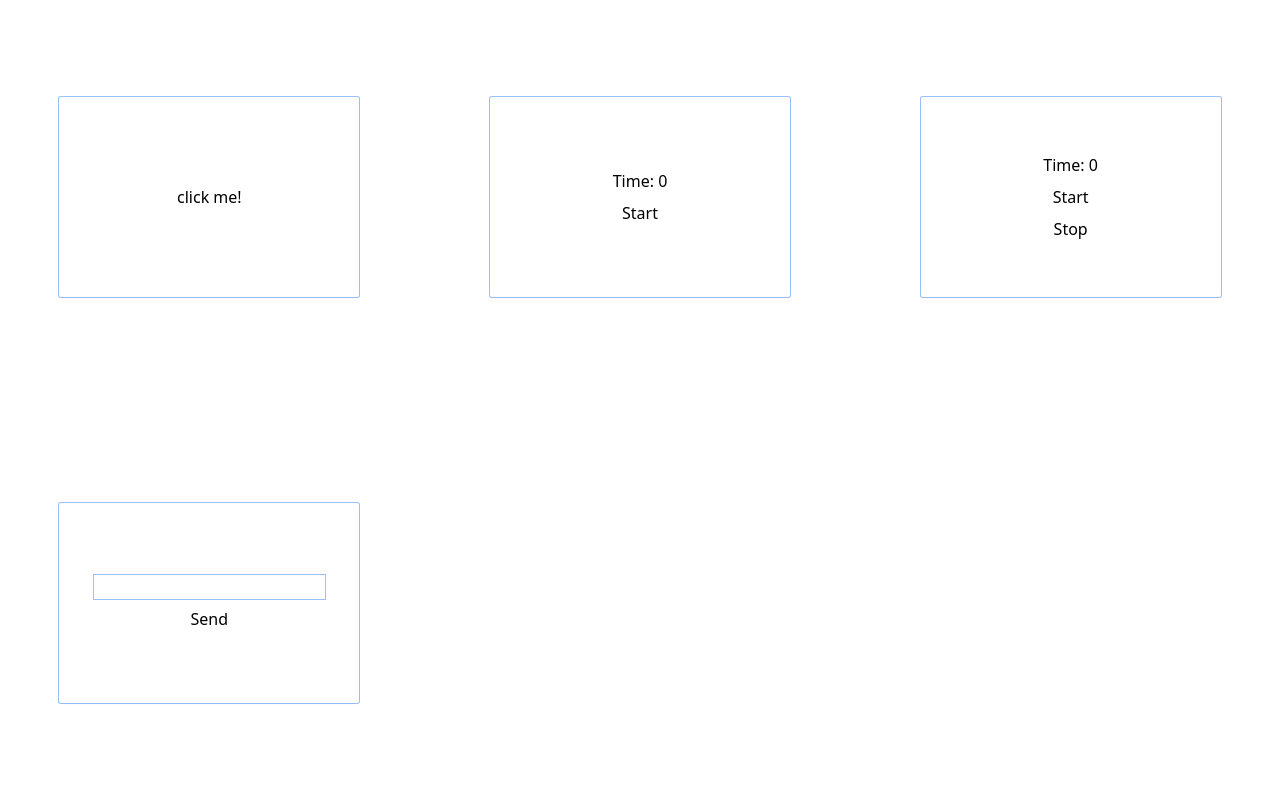
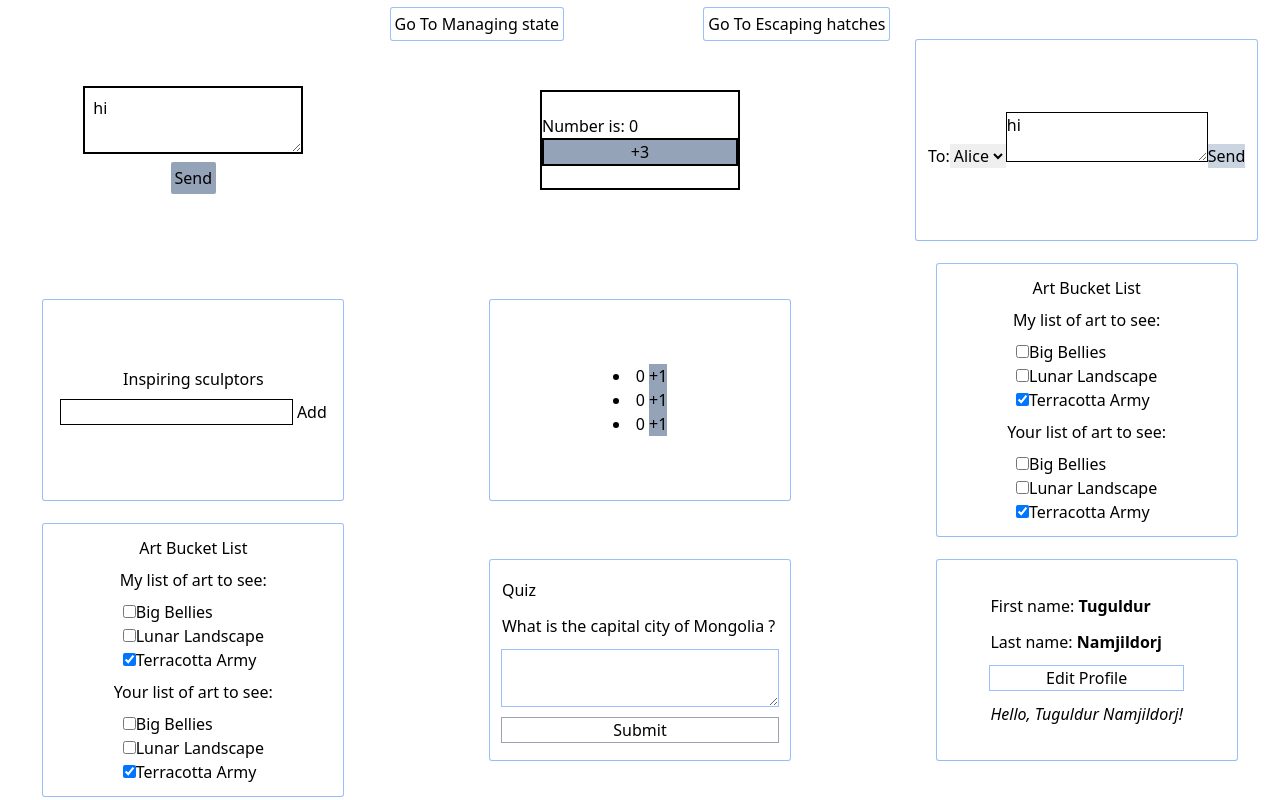
Before and after one commit to Tuugii0526/reactLearning, a Next.js app: page / in a window 1280 px wide. Built offline with nearby package versions, Linux system fonts and the light colour scheme.

Commit message:
divided into pages

```diff
--- /dev/null
+++ b/src/pages/escape-hatch/index.jsx
@@ -0,0 +1,26 @@
+import { Container } from "@/components/AddingInteractivity/Container"
+import FixABrokenChatInput from "@/components/EscapeHatches/ReferencingValuesWithRefs/FixABrokenChatInput"
+import { StopwatchOne } from "@/components/EscapeHatches/ReferencingValuesWithRefs/StopwatchOne"
+import { StopwatchTwo } from "@/components/EscapeHatches/ReferencingValuesWithRefs/StopwatchTwo"
+import Link from "next/link"
+
+ const Page=()=>{
+    return <div className="w-full h-screen grid grid-cols-1 justify-items-center items-center gap-[60px] overflow-scroll lg:grid-cols-3 md:grid-cols-2">
+         <div className="h-10 w-1/2 absolute inset-x-0 mx-auto flex justify-around top-2">
+          <Link href={"/"}>
+          <button className="p-1 ring-1 rounded-sm hover:bg-yellow-400" >Go To Home</button></Link>
+          <Link href={"/managing-state"}>
+          <button className="p-1 ring-1 rounded-sm hover:bg-yellow-400">Go To Managing state</button></Link>
+          </div>
+        <Container>
+    <StopwatchOne/>
+  </Container>
+ <Container>
+  <StopwatchTwo/>
+ </Container>
+ <Container>
+  <FixABrokenChatInput/>
+ </Container>
+    </div>
+}
+export default Page
--- a/src/pages/index.jsx
+++ b/src/pages/index.jsx
@@ -7,96 +7,34 @@ import { SculptorList } from "@/components/AddingInteractivity/SculptorList";
 import { StateAsASnapshot } from "@/components/AddingInteractivity/StateAsASnapshot";
 import { StateOverTime } from "@/components/AddingInteractivity/StateOverTime";
 import { ClickMe } from "@/components/EscapeHatches/ReferencingValuesWithRefs/ClickMe";
-import FixABrokenChatInput from "@/components/EscapeHatches/ReferencingValuesWithRefs/FixABrokenChatInput";
-import { StopwatchOne } from "@/components/EscapeHatches/ReferencingValuesWithRefs/StopwatchOne";
-import { StopwatchTwo } from "@/components/EscapeHatches/ReferencingValuesWithRefs/StopwatchTwo";
-import { AvoidDeeplyNestedState } from "@/components/ManagingState/AvoidDeeplyNestedState";
-import { ImmerUsingReducerToDo } from "@/components/ManagingState/Extracting-state-logic-into-a-reducer/ImmerUsingReducerToDo";
-import { UsingReducerToDo } from "@/components/ManagingState/Extracting-state-logic-into-a-reducer/UsingReducerToDo";
-import { GroupRelatedState } from "@/components/ManagingState/GroupRelatedState";
-import { ImmerAvoidDeeplyNestedState } from "@/components/ManagingState/ImmerAvoidDeeplyNestedState";
-import { ContextAlternativeToPassingProps } from "@/components/ManagingState/Passing-data-deeply-with-context/ContextAlternativeToPassingProps";
-import { DifferentComponentsAtTheSamePositionResetState } from "@/components/ManagingState/Preserving-resetting-state/DifferentComponentsAtTheSamePositionResetState";
-import { FixMisplacedStateInTheList } from "@/components/ManagingState/Preserving-resetting-state/FixMisplacedStateInTheList";
-import { RenderTheSecondCounter } from "@/components/ManagingState/Preserving-resetting-state/RenderTheSecondCounter";
-import { SameComponentAtTheSamePosition } from "@/components/ManagingState/Preserving-resetting-state/SameComponentAtTheSamePosition";
-import { StateIsTiedToAPositionInTheRenderTree } from "@/components/ManagingState/Preserving-resetting-state/StateIsTiedToAPositionInTheRenderTree";
-import TeacherSameComponentAtTheSamePosition from "@/components/ManagingState/Preserving-resetting-state/TeacherSameComponentAtTheSamePosition";
 import EditProfile from "@/components/ManagingState/Problem1ReactingToInput";
 import { ReactingToInputWithState } from "@/components/ManagingState/ReactingToInputWithState";
-import MovingDot from "@/components/ManagingState/TeacherGroupRelatedState";
-import { FilterableProductTable } from "@/components/QuickStart/ThinkingInReact/FilterableProductTable";
-import { ScrollOne } from "@/components/Scroll/ScrollOne/ScrollOne-AppearsAsSoonAsScroll";
-import { Inter } from "next/font/google";
-
-const inter = Inter({ subsets: ["latin"] });
-
+import Link from "next/link";
 export default function Home() {
-  // return <div className="w-full h-screen grid grid-cols-1 justify-items-center items-center gap-3 overflow-scroll lg:grid-cols-3 md:grid-cols-2 ">
-  //   <StateAsASnapshot/>
-  //   <RenderingTakesASnapshotInTime/>
-  //   <Container>
-  //     <StateOverTime/>
-  //   </Container>
-  // <SculptorList/>
-  // <ReplacingArray/>
-  // <ArtBucketList/>
-  // <ArtBucketListImmer/>
-  // <Container>
-  //   <ReactingToInputWithState/>
-  // </Container>
-  // <Container>
-  // <EditProfile/>
-  // </Container>
-
-  // </div>
-
-
-  // return <GroupRelatedState/>
-
-  // return <AvoidDeeplyNestedState/>
-
-  // return <ImmerAvoidDeeplyNestedState/>
-//   return <div className="w-full h-screen grid grid-cols-1 justify-items-center items-center gap-3 overflow-scroll lg:grid-cols-3 md:grid-cols-2 ">
-//     <Container>
-//       <StateIsTiedToAPositionInTheRenderTree/>
-//     </Container>
-//     <Container>
-//       <RenderTheSecondCounter/>
-//     </Container>
-//     <SameComponentAtTheSamePosition/>
-//   <TeacherSameComponentAtTheSamePosition/>
-//   <DifferentComponentsAtTheSamePositionResetState/>
-//   <FixMisplacedStateInTheList/>
-//   <Container>
-//     <UsingReducerToDo/>
-//   </Container>
-//   <Container>
-//     <ImmerUsingReducerToDo/>
-//   </Container>
-//     <div className="min-w-[300px]  h-fit shadow-sm ring-1 p-3 rounded-sm ">
-//     <ContextAlternativeToPassingProps/>
-//     </div>
-//     <Container>
-
-//     </Container>
-//  </div>
-// }
-
-
-// for escape hatches
-return <div className="w-full h-screen grid grid-cols-1 justify-items-center items-center gap-3 overflow-scroll lg:grid-cols-3 md:grid-cols-2 ">
+  return <div className="w-full h-screen pt-10 grid grid-cols-1 justify-items-center items-center gap-[60px] overflow-scroll lg:grid-cols-3 md:grid-cols-2  relative">
+    <div className="h-10 w-1/2 absolute inset-x-0 mx-auto flex justify-around top-2">
+          <Link href={"/managing-state"}>
+          <button className="p-1 ring-1 rounded-sm hover:bg-yellow-400">Go To Managing state</button></Link>
+          <Link href={"/escape-hatch"}>
+          <button className="p-1 ring-1 rounded-sm hover:bg-yellow-400" >Go To Escaping hatches</button></Link>
+          </div>
+    <StateAsASnapshot/>
+    <RenderingTakesASnapshotInTime/>
+    <Container>
+      <StateOverTime/>
+    </Container>
+  <SculptorList/>
+  <ReplacingArray/>
+  <ArtBucketList/>
+  <ArtBucketListImmer/>
   <Container>
+    <ReactingToInputWithState/>
+  </Container>
+  <Container>
+  <EditProfile/>
+  </Container>
+   <Container>
     <ClickMe/>
   </Container>
-  <Container>
-    <StopwatchOne/>
-  </Container>
- <Container>
-  <StopwatchTwo/>
- </Container>
- <Container>
-  <FixABrokenChatInput/>
- </Container>
-</div>
+  </div>
 }
--- /dev/null
+++ b/src/pages/managing-state/index.jsx
@@ -0,0 +1,42 @@
+import { Container } from "@/components/AddingInteractivity/Container"
+import { ImmerUsingReducerToDo } from "@/components/ManagingState/Extracting-state-logic-into-a-reducer/ImmerUsingReducerToDo"
+import { UsingReducerToDo } from "@/components/ManagingState/Extracting-state-logic-into-a-reducer/UsingReducerToDo"
+import { ContextAlternativeToPassingProps } from "@/components/ManagingState/Passing-data-deeply-with-context/ContextAlternativeToPassingProps"
+import { DifferentComponentsAtTheSamePositionResetState } from "@/components/ManagingState/Preserving-resetting-state/DifferentComponentsAtTheSamePositionResetState"
+import { FixMisplacedStateInTheList } from "@/components/ManagingState/Preserving-resetting-state/FixMisplacedStateInTheList"
+import { RenderTheSecondCounter } from "@/components/ManagingState/Preserving-resetting-state/RenderTheSecondCounter"
+import { SameComponentAtTheSamePosition } from "@/components/ManagingState/Preserving-resetting-state/SameComponentAtTheSamePosition"
+import { StateIsTiedToAPositionInTheRenderTree } from "@/components/ManagingState/Preserving-resetting-state/StateIsTiedToAPositionInTheRenderTree"
+import TeacherSameComponentAtTheSamePosition from "@/components/ManagingState/Preserving-resetting-state/TeacherSameComponentAtTheSamePosition"
+import Link from "next/link"
+
+const Page=()=>{
+    return <div className="w-full h-screen pt-20 grid grid-cols-1 justify-items-center items-center gap-[60px] overflow-scroll lg:grid-cols-3 md:grid-cols-2 relative">
+           <div className="h-10 w-1/2 absolute inset-x-0 mx-auto flex justify-around top-2">
+          <Link href={"/"}>
+          <button className="p-1 ring-1 rounded-sm hover:bg-yellow-400">Go To Home</button></Link>
+          <Link href={"/escape-hatch"}>
+          <button className="p-1 ring-1 rounded-sm hover:bg-yellow-400" >Go To Escaping hatches</button></Link>
+          </div>
+ <Container>
+      <StateIsTiedToAPositionInTheRenderTree/>
+    </Container>
+    <Container>
+      <RenderTheSecondCounter/>
+    </Container>
+    <SameComponentAtTheSamePosition/>
+  <TeacherSameComponentAtTheSamePosition/>
+  <DifferentComponentsAtTheSamePositionResetState/>
+  <FixMisplacedStateInTheList/>
+  <Container>
+    <UsingReducerToDo/>
+  </Container>
+  <Container>
+    <ImmerUsingReducerToDo/>
+  </Container>
+    <div className="min-w-[300px]  h-fit shadow-sm ring-1 p-3 rounded-sm ">
+    <ContextAlternativeToPassingProps/>
+    </div>
+    </div>
+}
+export default Page
```
